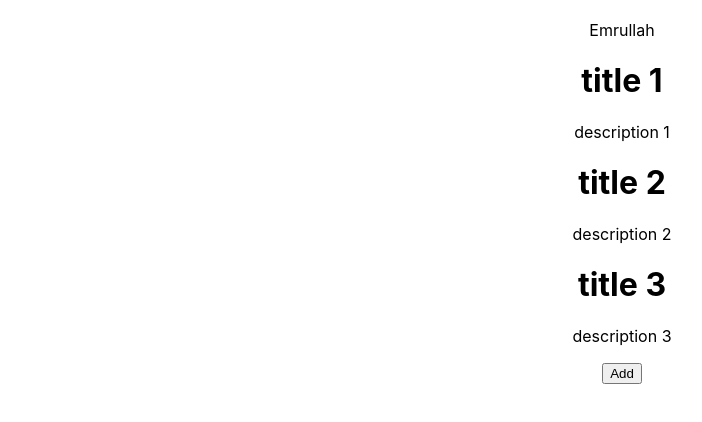
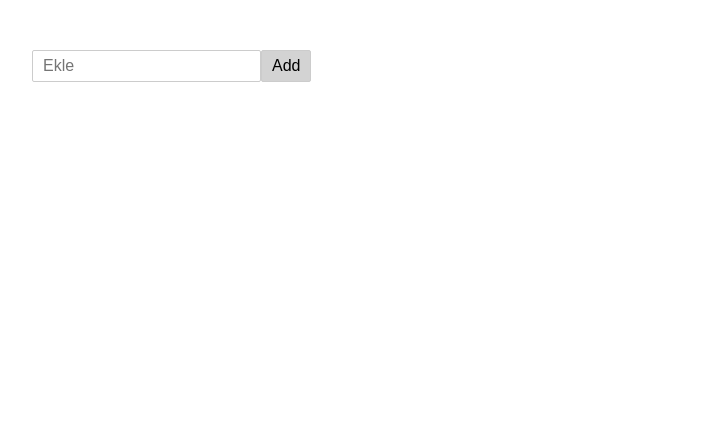
Before and after one commit to emrullahayin/reactjs-example, a React (Create React App) app: page / in a window 1280 px wide. Shown: the top 422 px of the page, without its empty margins (18-720 px from the left). Built offline with nearby package versions, Linux system fonts and the light colour scheme.

Commit message:
Todo List App

```diff
--- a/src/components/App.js
+++ b/src/components/App.js
@@ -1,36 +1,71 @@
-import React, { Component } from 'react';
-import News from './News';
+import React, { Component } from 'react'
 
-const news = [{
-  id: 1,
-  title: "title 1",
-  description: "description 1"
-}, {
-  id: 2,
-  title: "title 2",
-  description: "description 2"
-}, {
-  id: 3,
-  title: "title 3",
-  description: "description 3"
-}];
-
-class App extends Component {
-  addNews(){
-    console.log('AddNews Eklendi');
-    news.push({
-      id: 4,
-      title: "title 4",
-      description: "description 4"
+export class App extends Component {
+  constructor(props) {
+    super(props);
+    this.state = {
+      data: [],
+      text: "",
+      errorValid: false
+    };
+    this.handleChange = this.handleChange.bind(this);
+    this.handleAddItem = this.handleAddItem.bind(this);
+    this.handleDeleteItem = this.handleDeleteItem.bind(this);
+  };
+  handleChange(e) {
+    this.setState({
+      text: e.target.value
     });
   };
+  handleAddItem() {
+    let { text, data, errorValid } = this.state;
+    debugger;
+    if (text.length) {
+      if (data.length) {
+        for (var i = 0; i < data.length; i++) {
+          if (data[i] === text) {
+            errorValid = true;
+          }
+        }
+        if (errorValid === false) data.push(text)
+      } else {
+        data.push(text)
+      }
+      this.setState(
+        this.state
+      )
+    }
+  }
+  handleDeleteItem(item) {
+    for (var i = 0; i < this.state.data.length; i++) {
+      if (this.state.data[i] === item) {
+        delete this.state.data[i]
+      }
+    }
+    this.setState(
+      this.state
+    )
+  }
   render() {
+    let { data, errorValid } = this.state;
     return (
-      <div className="App">
-        <News news={news} addNews={this.addNews} />
+      <div>
+        <input
+          className={errorValid === true ? "error" : ""}
+          type="search"
+          placeholder="Ekle"
+          onChange={this.handleChange} />
+        <button
+          type="button"
+          onClick={this.handleAddItem}>Add</button>
+        <ul>
+          {data.map((item, index) => {
+            return <li key={index} onClick={this.handleDeleteItem.bind(this, item)}>{item}<del>Delete</del></li>
+          })}
+        </ul>
       </div>
-    );
+    )
   }
 }
 
-export default App;
+export default App
--- a/src/components/News.js
+++ /dev/null
@@ -1,33 +0,0 @@
-import React, { Component } from 'react';
-import PropTypes from 'prop-types';
-import NewsItem from './NewsItem';
-import NewsForm from './NewsForm';
-
-class News extends Component {
-  static propTypes = {
-    news: PropTypes.array.isRequired,
-    name: PropTypes.oneOfType([
-      PropTypes.number,
-      PropTypes.string
-    ])
-  };
-  static defaultProps = {
-    name: "Emrullah"
-  }
-  render() {
-    const elements = this.props.news.map(news =>
-      <NewsItem
-        key={news.id}
-        newsData={news} />
-    );
-    return (
-      <div>
-        {this.props.name}
-        {elements}
-        <NewsForm addNews={this.props.addNews} />
-      </div>
-    )
-  }
-}
-
-export default News;
--- a/src/components/NewsForm.js
+++ /dev/null
@@ -1,20 +0,0 @@
-import React, { Component } from 'react'
-
-export class NewsForm extends Component {
-  constructor(props) {
-    super();
-  }
-
-  addButton = () => {
-    this.props.addNews();
-  }
-  render() {
-    return (
-      <div>
-        <button onClick={() => this.addButton()}>Add</button>
-      </div>
-    )
-  }
-}
-
-export default NewsForm;
--- a/src/components/NewsItem.js
+++ /dev/null
@@ -1,26 +0,0 @@
-import React, { Component } from 'react';
-import PropTypes from 'prop-types';
-
-class NewsItem extends Component {
-  constructor(props){
-    super();
-  };
-  static proptypes = {
-    newsData: PropTypes.shape({
-      id: PropTypes.number,
-      title: PropTypes.string,
-      description: PropTypes.string
-    }),
-  };
-  render() {
-    const { title, description } = this.props.newsData;
-    return (
-      <div>
-        <h1 className="title">{title}</h1>
-        <p>{description}</p>
-      </div>
-    )
-  }
-}
-
-export default NewsItem;
--- a/src/index.css
+++ b/src/index.css
@@ -1,16 +1,35 @@
 body {
     margin: 0;
-    padding: 0;
+    padding: 50px;
     font-family: -apple-system, BlinkMacSystemFont, "Segoe UI", "Roboto", "Oxygen", "Ubuntu", "Cantarell", "Fira Sans", "Droid Sans", "Helvetica Neue", sans-serif;
     -webkit-font-smoothing: antialiased;
     -moz-osx-font-smoothing: grayscale;
 }
 
-code {
-    font-family: source-code-pro, Menlo, Monaco, Consolas, "Courier New", monospace;
+input,
+button {
+    border-radius: 2px;
+    height: 32px;
+    box-shadow: none;
+    border: 1px solid #ccc;
+    padding: 0 10px;
+    font-size: 16px;
 }
-
-.App{
-    text-align: center;
-    padding: 20px;
+input.error{
+    border-color: red;
+    color: red;
 }
+ul li{
+    font-size: 16px;
+}
+button {
+    background-color: lightgrey;
+    cursor: pointer;
+}
+del{
+    text-decoration: none;
+    color: blue;
+    margin-left: 10px;
+    font-size: 14px;
+    cursor: pointer;
+}
```
